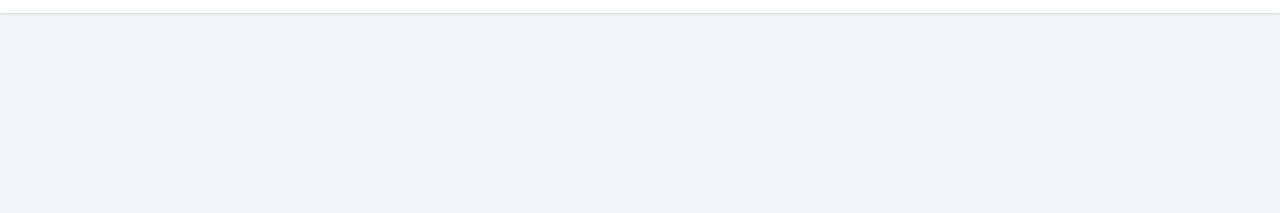
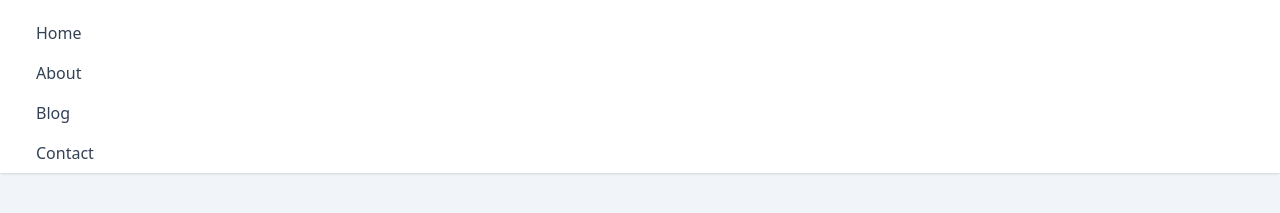
Before and after one commit to evielma93/tailwindcss, a website built with Vite: page index.html in a window 1280 px wide. Shown: the part 51-264 px from the top of the page. Built offline with nearby package versions, Linux system fonts and the light colour scheme.

Commit message:
cambios en menu de navegacion

```diff
--- a/index.html
+++ b/index.html
@@ -76,6 +76,12 @@
           </button>
         </div>
       </div>
+      <div>
+        <a href="#" class="block rounded-md px-3 py-2 text-slate-700 hover:bg-sky-500 hover:text-white transition-colors">Home</a>
+        <a href="#" class="block rounded-md px-3 py-2 text-slate-700 hover:bg-sky-500 hover:text-white transition-colors">About</a>
+        <a href="#" class="block rounded-md px-3 py-2 text-slate-700 hover:bg-sky-500 hover:text-white transition-colors">Blog</a>
+        <a href="#" class="block rounded-md px-3 py-2 text-slate-700 hover:bg-sky-500 hover:text-white transition-colors">Contact</a>
+      </div>
     </header>
   </body>
 </html>
```
Also changed, not shown: 1 other file.
